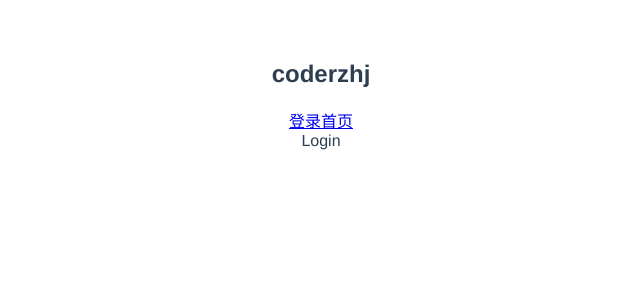
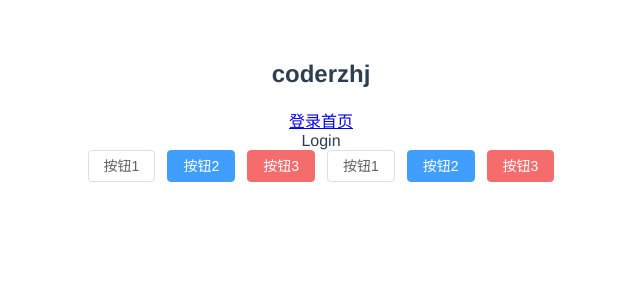
Before and after one commit to codersjj/vue3-ts-cms, a Vue app: page /#/login in a window 1280 px wide. Shown: the top 300 px of the page, without its empty margins (319-959 px from the left). Built offline with nearby package versions, Linux system fonts and the light colour scheme.

Commit message:
feat: （完整）引入 Element Plus
项目的集成之 element-plus 的集成

```diff
--- a/package.json
+++ b/package.json
@@ -12,6 +12,7 @@
   },
   "dependencies": {
     "core-js": "^3.6.5",
+    "element-plus": "^1.3.0-beta.9",
     "vue": "^3.0.0",
     "vue-router": "^4.0.12",
     "vuex": "^4.0.2"
--- a/src/App.vue
+++ b/src/App.vue
@@ -5,6 +5,10 @@
     <router-link to="/login">登录</router-link>
     <router-link to="/main">首页</router-link>
     <router-view></router-view>
+
+    <el-button>按钮1</el-button>
+    <el-button type="primary">按钮2</el-button>
+    <el-button type="danger">按钮3</el-button>
   </div>
 </template>
 
--- a/src/main.ts
+++ b/src/main.ts
@@ -1,4 +1,8 @@
 import { createApp } from 'vue'
+
+import ElementPlus from 'element-plus'
+import 'element-plus/dist/index.css'
+
 import App from './App.vue'
 
 import router from './router'
@@ -7,4 +11,5 @@ import store from './store'
 const app = createApp(App)
 app.use(router)
 app.use(store)
+app.use(ElementPlus)
 app.mount('#app')
--- a/src/views/login/login.vue
+++ b/src/views/login/login.vue
@@ -1,5 +1,9 @@
 <template>
   <div>Login</div>
+
+  <el-button>按钮1</el-button>
+  <el-button type="primary">按钮2</el-button>
+  <el-button type="danger">按钮3</el-button>
 </template>
 
 <script lang="ts">
```
Also changed, not shown: 1 other file (tests, documents, lock files or other folders).
